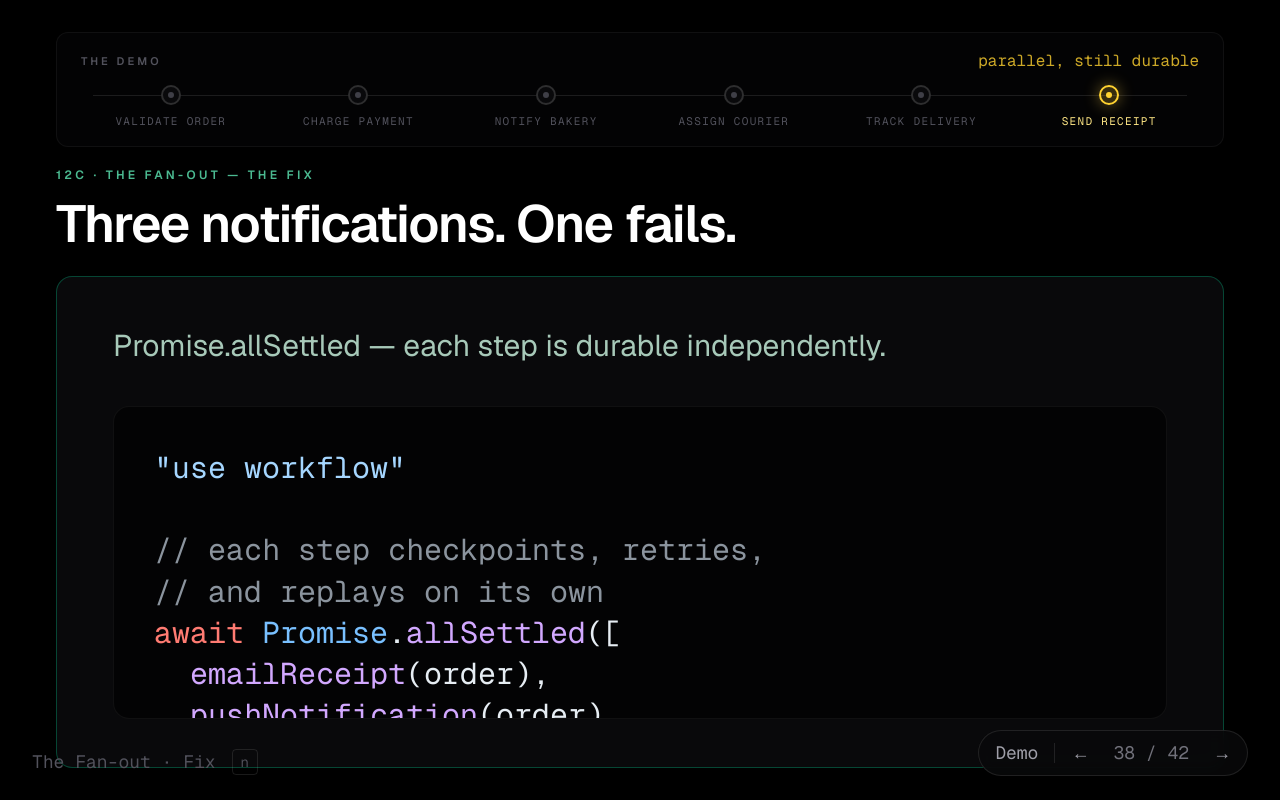
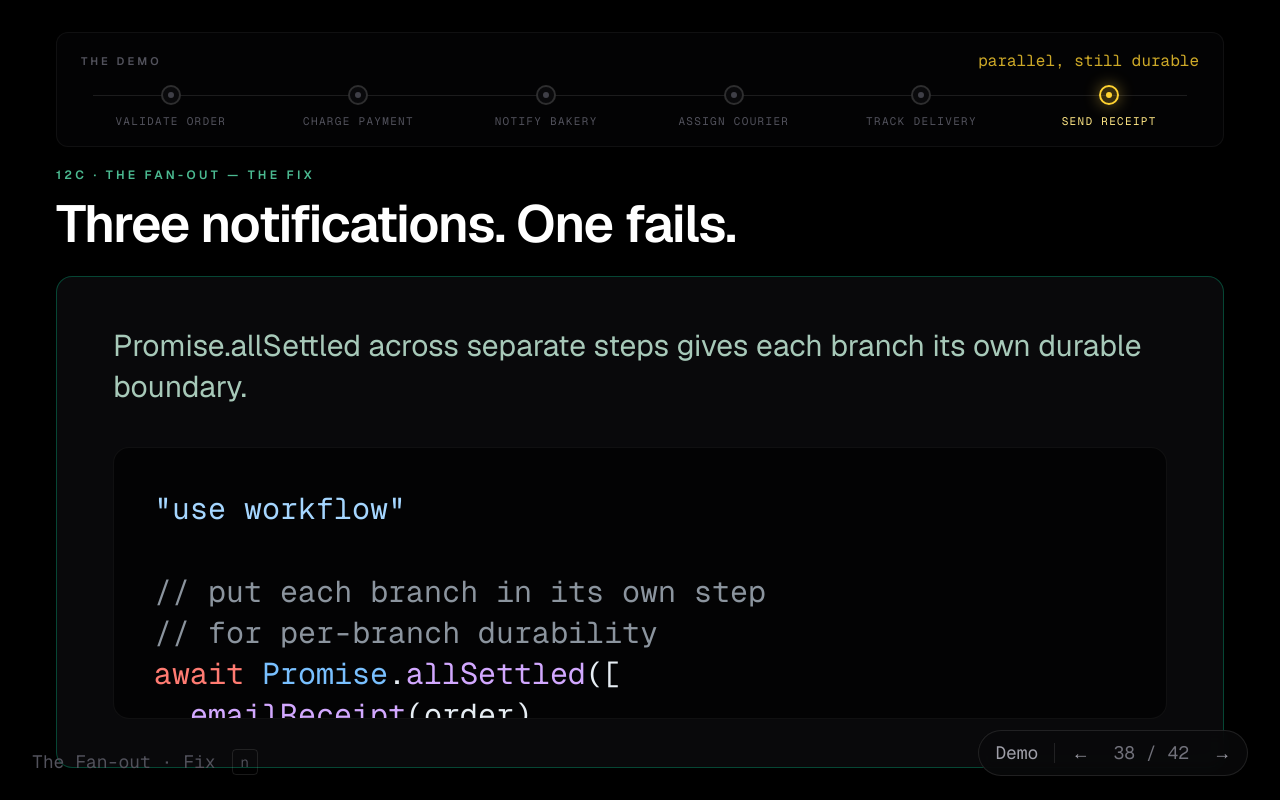
Before and after one commit to remiconnesson/demo-workflow-workshop, a Next.js app: page /slides/failure-fan-out-fix in a window 1280 px wide. Built offline with nearby package versions, Linux system fonts and the light colour scheme.

Commit message:
Tighten fan-out durability wording
Swarm-Agent: slides-failures-a-a1

```diff
--- a/src/app/slides/failure-fan-out-fix/page.tsx
+++ b/src/app/slides/failure-fan-out-fix/page.tsx
@@ -8,11 +8,11 @@ export default function FailureFanOutFixSlide() {
       marker="sendReceipt"
       markerLabel="parallel, still durable"
       workflowFix={{
-        caption: "Promise.allSettled — each step is durable independently.",
+        caption: "Promise.allSettled across separate steps gives each branch its own durable boundary.",
         code: `"use workflow"
 
-// each step checkpoints, retries,
-// and replays on its own
+// put each branch in its own step
+// for per-branch durability
 await Promise.allSettled([
   emailReceipt(order),
   pushNotification(order),
--- a/src/app/slides/failure-fan-out-pattern/page.tsx
+++ b/src/app/slides/failure-fan-out-pattern/page.tsx
@@ -5,7 +5,7 @@ export default function FailureFanOutPatternSlide() {
     <PatternSlideLayout
       eyebrow="12d · The pattern"
       patternName="Fan-Out & Parallel Delivery"
-      description="Promise.all and Promise.allSettled just work. Each branch is a durable step that checkpoints, retries, and replays independently."
+      description="Promise.all and Promise.allSettled work across step calls. Put each branch in its own step if you want per-branch durability, retries, and replay."
       apiPrimitive="Promise.allSettled([ ...steps ])"
       docSection="Cookbook · Common Patterns"
       docUrl="useworkflow.dev/docs/cookbook/common-patterns/fan-out"
```
